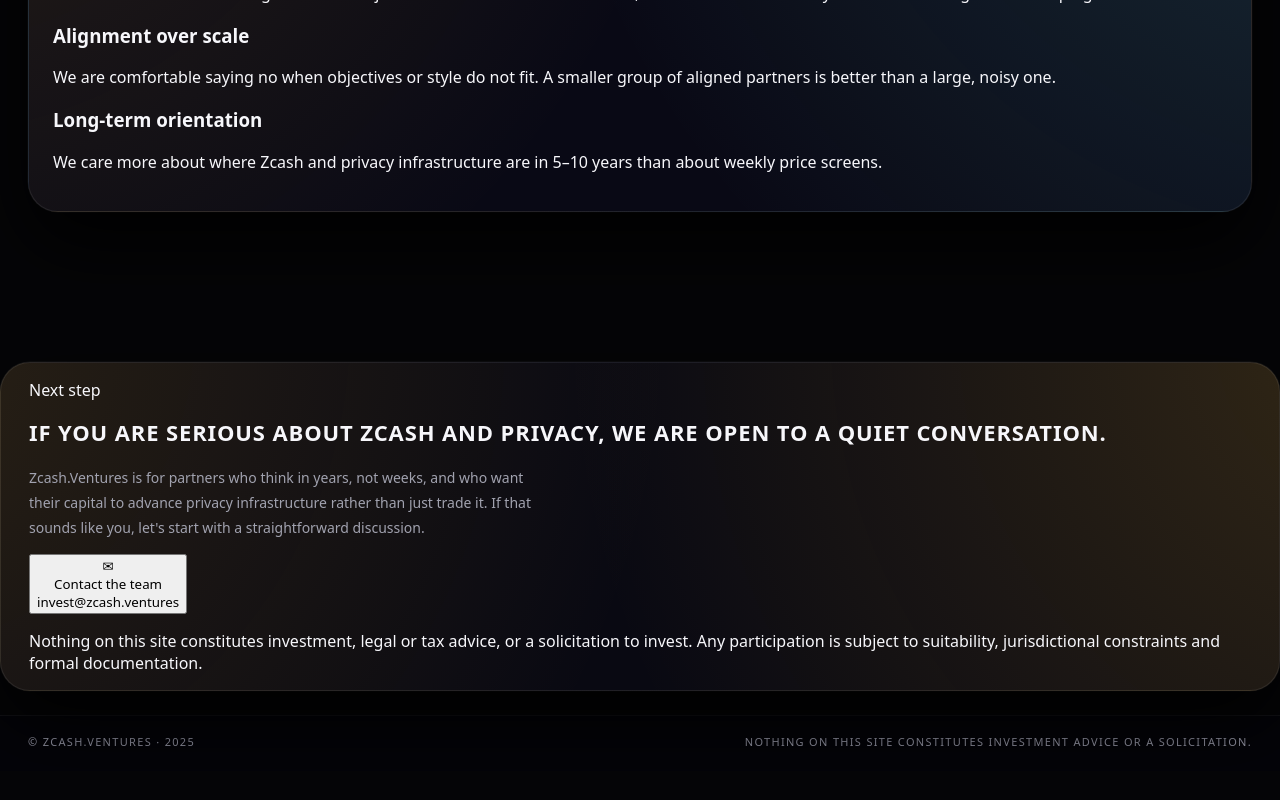
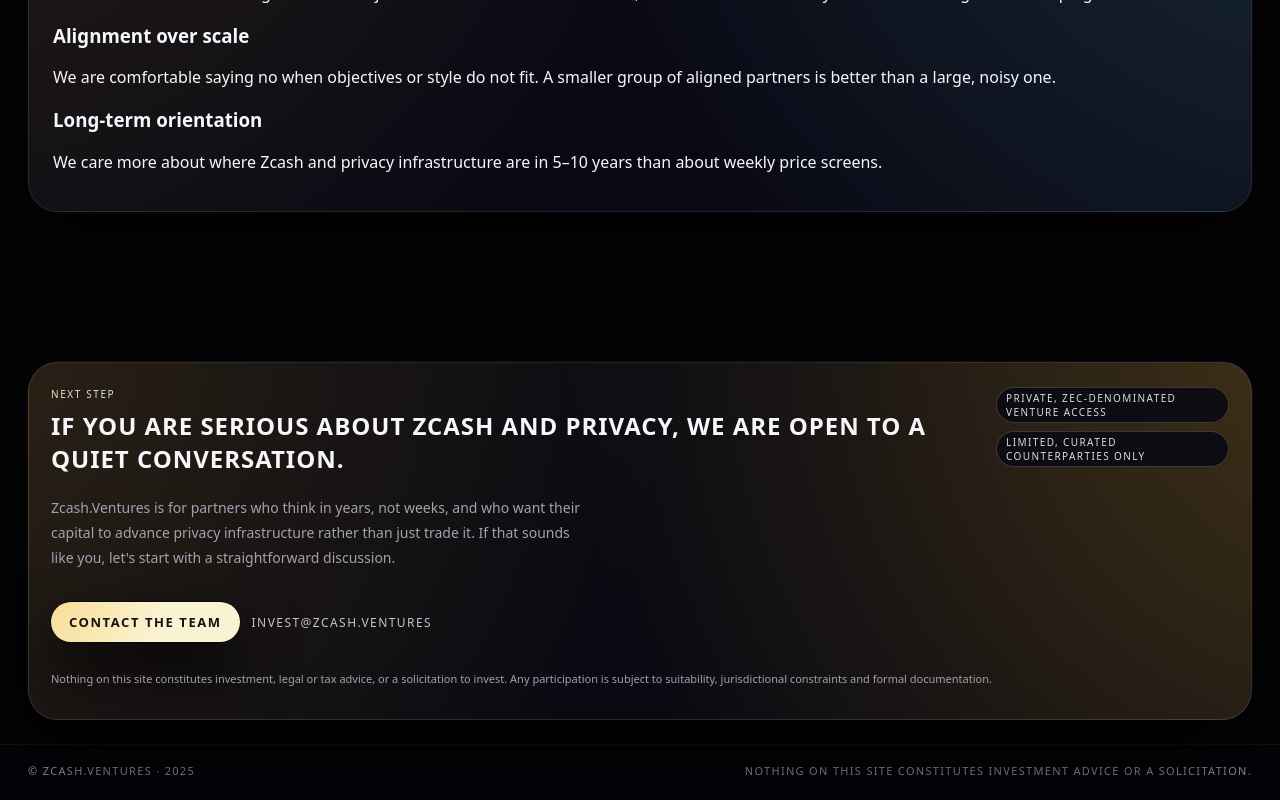
Before and after one commit to Gatsby01k/zcv-land, a Next.js app: page / in a window 1280 px wide. Shown: the part 3582-4382 px from the top of the page. Before the commit the page ends 4353 px from the top, so only its background shows below. Built offline with nearby package versions, Linux system fonts and the light colour scheme.

Commit message:
Update FinalCta.tsx

```diff
--- a/components/sections/FinalCta.tsx
+++ b/components/sections/FinalCta.tsx
@@ -1,34 +1,56 @@
+"use client";
+
 import { openMail } from "../clientActions";
 
 export default function FinalCta() {
   return (
-    <section className="block final-cta reveal">
-      <div className="block-inner final-cta-inner">
-        <div className="final-copy">
-          <p className="block-kicker">Next step</p>
-          <h2 className="block-title">
-            If you are serious about Zcash and privacy, we are open to a quiet conversation.
+    <section className="final-cta" id="contact">
+      <div className="final-cta-inner">
+        <div className="final-cta-card">
+          <div className="final-cta-header">
+            <div>
+              <div className="final-cta-kicker">Next step</div>
+              <h2 className="final-cta-title">
+                IF YOU ARE SERIOUS ABOUT ZCASH AND PRIVACY, WE ARE OPEN TO A QUIET
+                CONVERSATION.
               </h2>
-          <p className="block-copy">
-            Zcash.Ventures is for partners who think in years, not weeks, and who want
-            their capital to advance privacy infrastructure rather than just trade it.
-            If that sounds like you, let&apos;s start with a straightforward discussion.
+              <p className="final-cta-copy">
+                Zcash.Ventures is for partners who think in years, not weeks, and who
+                want their capital to advance privacy infrastructure rather than just
+                trade it. If that sounds like you, let&apos;s start with a straightforward
+                discussion.
               </p>
             </div>
 
-        <div className="final-contact">
+            <div className="final-cta-meta">
+              <div className="final-cta-pill">
+                Private, ZEC-denominated venture access
+              </div>
+              <div className="final-cta-pill">
+                Limited, curated counterparties only
+              </div>
+            </div>
+          </div>
+
+          <div className="final-cta-actions">
             <button
               type="button"
-            className="final-email"
+              className="final-cta-primary"
               onClick={openMail}
             >
-            <div className="final-email-icon">✉</div>
-            <div className="final-email-meta">
-              <div className="final-email-label">Contact the team</div>
-              <div className="final-email-address">invest@zcash.ventures</div>
+              Contact the team
+            </button>
+
+            <button
+              type="button"
+              className="final-cta-secondary"
+              onClick={openMail}
+            >
+              invest@zcash.ventures
+            </button>
           </div>
-          </button>
-          <p className="final-note">
+
+          <p className="final-cta-footnote">
             Nothing on this site constitutes investment, legal or tax advice, or a
             solicitation to invest. Any participation is subject to suitability,
             jurisdictional constraints and formal documentation.
```
Lines whose indentation alone changed are shown as unchanged.
